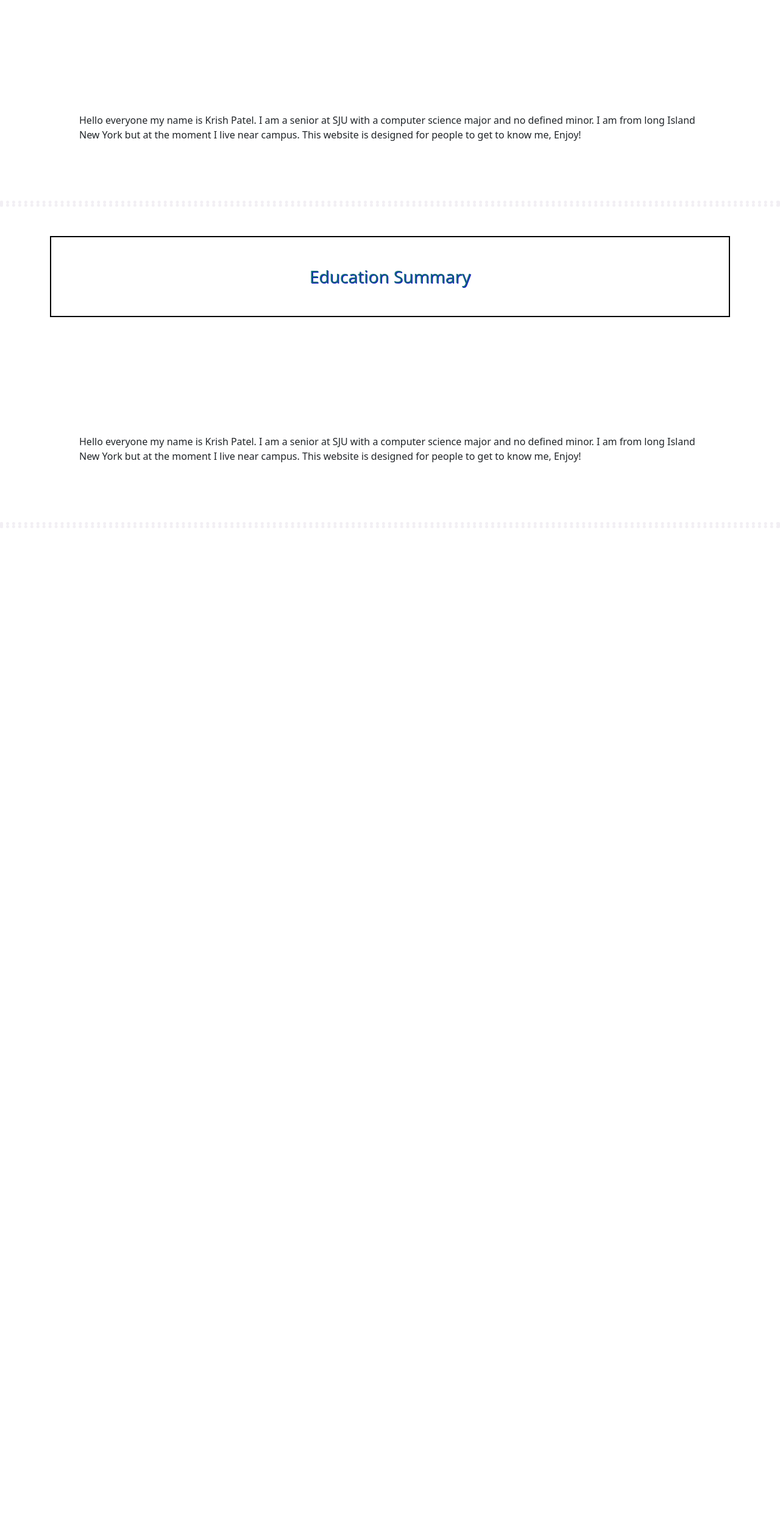
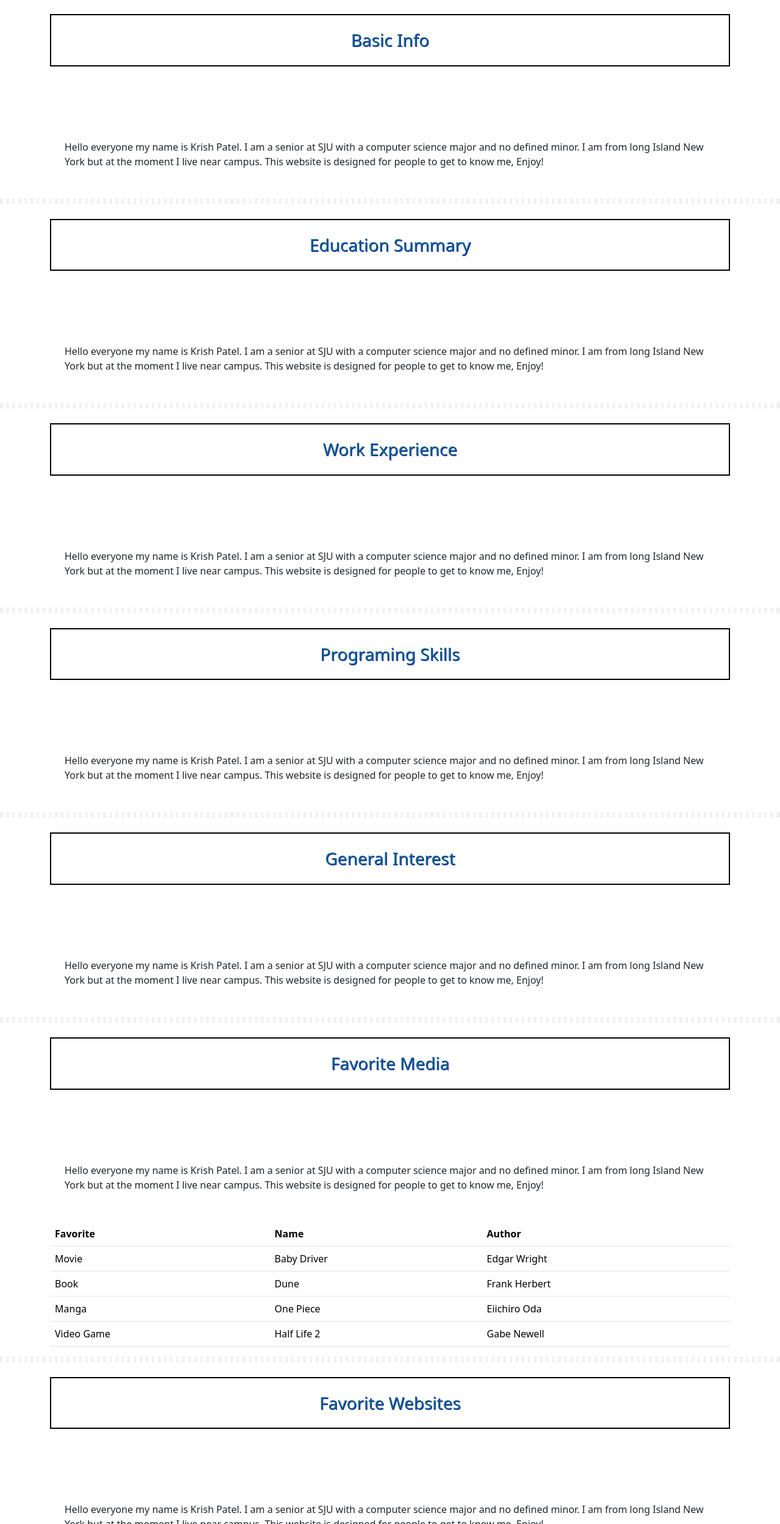
Before and after one commit to krishPatelCode/bootstraps, a plain HTML site: page index.html in a window 1280 px wide. Shown: the part 301-2800 px from the top of the page at 61% size. Before the commit the page ends 1183 px from the top, so only its background shows below. Drawn offline with nearby package versions, Linux system fonts and the light colour scheme.

Commit message:
bootstraps commits

```diff
--- a/index.html
+++ b/index.html
@@ -7,7 +7,7 @@
     <link href="https://cdn.jsdelivr.net/npm/bootstrap@5.3.3/dist/css/bootstrap.min.css" rel="stylesheet" integrity="sha384-QWTKZyjpPEjISv5WaRU9OFeRpok6YctnYmDr5pNlyT2bRjXh0JMhjY6hW+ALEwIH" crossorigin="anonymous">
   </head>
   <body>
-    <h1>Krish Patel</h1>
+    <h1 class = "text-center p-5 mb-5 mt-5">Krish Patel</h1>
     <script src="https://cdn.jsdelivr.net/npm/bootstrap@5.3.3/dist/js/bootstrap.bundle.min.js" integrity="sha384-YvpcrYf0tY3lHB60NNkmXc5s9fDVZLESaAA55NDzOxhy9GkcIdslK1eN7N6jIeHz" crossorigin="anonymous"></script>
 
     <!-- carousel?-->
@@ -59,15 +59,21 @@
 
 
 
+
+
+
+
+
+
         <!-- main content-->
 
       <div class = "container">
-        <h3 id="basicInfo" class = "text-center p-5 mb-5 mt-5"> Basic Info</h3>
+        <h3 id="basicInfo" class = "text-center p-4 mb-4 mt-4"> Basic Info</h3>
         <br>
         <br>
 
         <div>
-        <p class = "w-100 h-150 p-5 mb-5 mt-5">
+        <p class = "w-100 h-150 p-4 mb-4 mt-4">
           Hello everyone my name is Krish Patel. I am a senior at SJU with a computer science major and no defined minor.
            I am from long Island New York but at the moment I live near campus. This website is designed for people to get to know me, Enjoy!
         </p>
@@ -77,19 +83,187 @@
 
 
 
+
+
+
+
+
+
       <div class = "container">
-        <h3 id="educationSummary" class = "text-center p-5 mb-5 mt-5"> Education Summary</h3>
+        <h3 id="educationSummary" class = "text-center p-4 mb-4 mt-4"> Education Summary</h3>
         <br>
         <br>
 
         <div>
-        <p class = "w-100 h-150 p-5 mb-5 mt-5">
+        <p class = "w-100 h-150 p-4 mb-4 mt-4">
           Hello everyone my name is Krish Patel. I am a senior at SJU with a computer science major and no defined minor.
            I am from long Island New York but at the moment I live near campus. This website is designed for people to get to know me, Enjoy!
         </p>
         </div>
       </div>
       <hr class ="Hozline2">
+
+
+
+
+
+
+
+
+
+      <div class = "container">
+        <h3 id="workExperience" class = "text-center p-4 mb-4 mt-4"> Work Experience</h3>
+        <br>
+        <br>
+
+        <div>
+        <p class = "w-100 h-150 p-4 mb-4 mt-4">
+          Hello everyone my name is Krish Patel. I am a senior at SJU with a computer science major and no defined minor.
+           I am from long Island New York but at the moment I live near campus. This website is designed for people to get to know me, Enjoy!
+        </p>
+        </div>
+      </div>
+      <hr class ="Hozline2">
+
+
+
+
+
+
+
+
+      <div class = "container">
+        <h3 id="programingSkills" class = "text-center p-4 mb-4 mt-4"> Programing Skills</h3>
+        <br>
+        <br>
+
+        <div>
+        <p class = "w-100 h-150 p-4 mb-4 mt-4">
+          Hello everyone my name is Krish Patel. I am a senior at SJU with a computer science major and no defined minor.
+           I am from long Island New York but at the moment I live near campus. This website is designed for people to get to know me, Enjoy!
+        </p>
+        </div>
+      </div>
+      <hr class ="Hozline2">
+
+
+
+
+
+
+
+
+
+      <div class = "container">
+        <h3 id="generalInterest" class = "text-center p-4 mb-4 mt-4"> General Interest</h3>
+        <br>
+        <br>
+
+        <div>
+        <p class = "w-100 h-150 p-4 mb-4 mt-4">
+          Hello everyone my name is Krish Patel. I am a senior at SJU with a computer science major and no defined minor.
+           I am from long Island New York but at the moment I live near campus. This website is designed for people to get to know me, Enjoy!
+        </p>
+        </div>
+      </div>
+      <hr class ="Hozline2">
+
+
+
+
+
+
+      <div class = "container">
+        <h3 id="favoriteMedia" class = "text-center p-4 mb-4 mt-4"> Favorite Media</h3>
+        <br>
+        <br>
+
+        <div>
+        <p class = "w-100 h-150 p-4 mb-4 mt-4">
+          Hello everyone my name is Krish Patel. I am a senior at SJU with a computer science major and no defined minor.
+           I am from long Island New York but at the moment I live near campus. This website is designed for people to get to know me, Enjoy!
+        </p>
+        </div>
+      </div>
+
+
+      <div class="container">
+        <table id="mediaTable" class="table table-hover">
+          <thead>
+            <tr>
+              <th>Favorite</th>
+              <th>Name</th>
+              <th>Author</th>
+            </tr>
+          </thead>
+          <tbody>
+            <tr>
+              <td>Movie</td>
+              <td>Baby Driver</td>
+              <td>Edgar Wright</td>
+            </tr>
+            <tr>
+              <td>Book</td>
+              <td>Dune</td>
+              <td>Frank Herbert</td>
+            </tr>
+            <tr>
+              <td>Manga</td>
+              <td>One Piece</td>
+              <td>Eiichiro Oda</td>
+            </tr>
+            <tr>
+              <td>Video Game</td>
+              <td>Half Life 2</td>
+              <td>Gabe Newell</td>
+            </tr>
+          </tbody>
+        </table>
+      </div>
+      <hr class ="Hozline2">
+
+
+
+
+
+
+
+
+
+      <div class = "container">
+        <h3 id="favoriteWebsite" class = "text-center p-4 mb-4 mt-4"> Favorite Websites</h3>
+        <br>
+        <br>
+
+        <div>
+        <p class = "w-100 h-150 p-4 mb-4 mt-4">
+          Hello everyone my name is Krish Patel. I am a senior at SJU with a computer science major and no defined minor.
+           I am from long Island New York but at the moment I live near campus. This website is designed for people to get to know me, Enjoy!
+        </p>
+        </div>
+      </div>
+      <hr class ="Hozline2">
+
+
+
+
+
+
+      <div class = "container">
+        <h3 id="myProjects" class = "text-center p-4 mb-4 mt-4">My Projects</h3>
+        <br>
+        <br>
+
+        <div>
+        <p class = "w-100 h-150 p-4 mb-4 mt-4">
+          Links to some of my previous programs.
+        </p>
+        <a id = "otherLinks" href="https://krishpatelcode.github.io/WebdevPatel/" alt="my previous project" target="_blank">
+          Html website</a>
+        </div>
+      </div>
+      <hr class ="Hozline2">
+
 
         <!-- main content end-->
 
@@ -102,6 +276,13 @@
 
   </body>
   <style>
+
+
+
+  #otherLinks:hover{
+    color: rgb(217, 11, 11);
+    background-color:  rgb(255, 255, 255);
+  }
 
   .nav-link:hover{
     color: white;
@@ -123,6 +304,17 @@
     text-shadow: 1px 1px rgb(15, 24, 201);
 
   }
+  h1{
+    color: rgba(13, 105, 109, 0.885);
+    border: 2px solid rgb(0,0,0);
+    border-color: #000000;
+    background-color: rgb(255, 255, 255);
+    top: 10px;
+    left: 10px;
+    padding: 10px;
+    text-align: center;
+    text-shadow: 1px 1px rgb(15, 24, 201);
+  }
 
   </style>
 </html>
```
